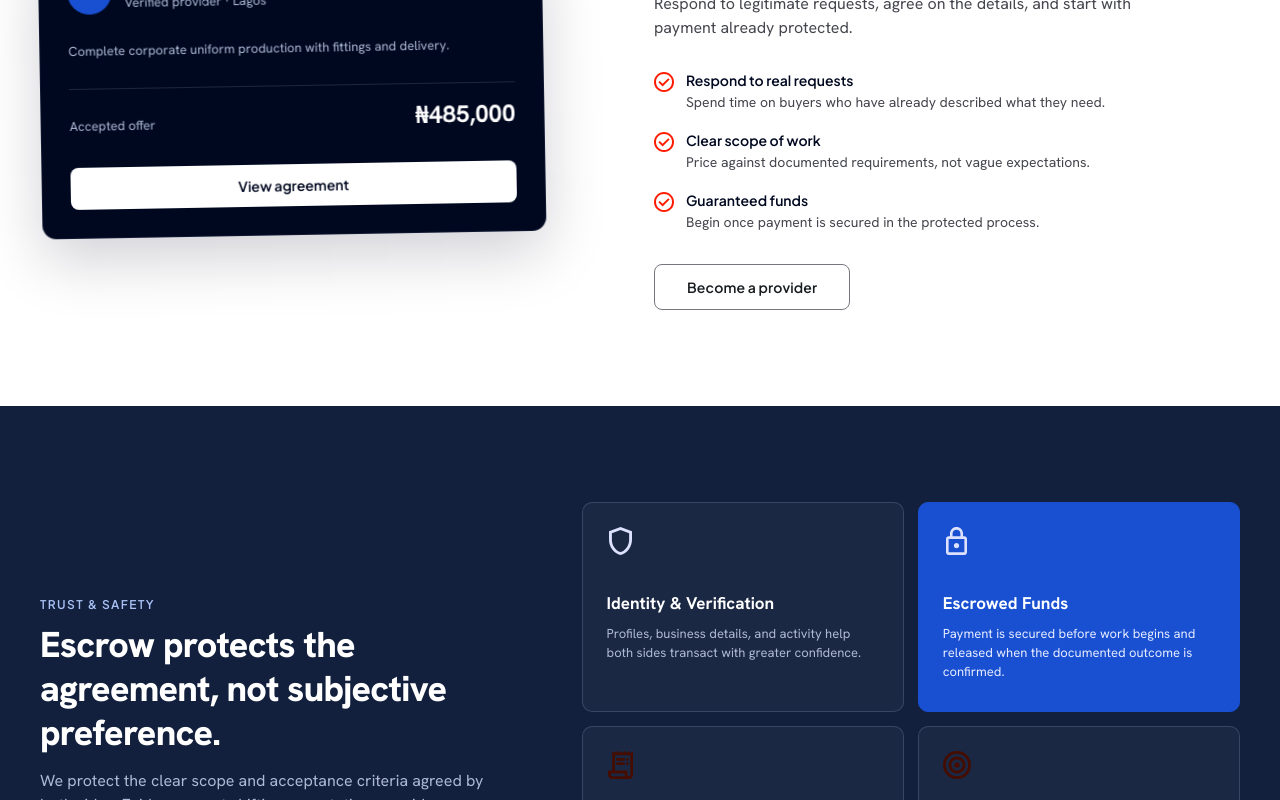
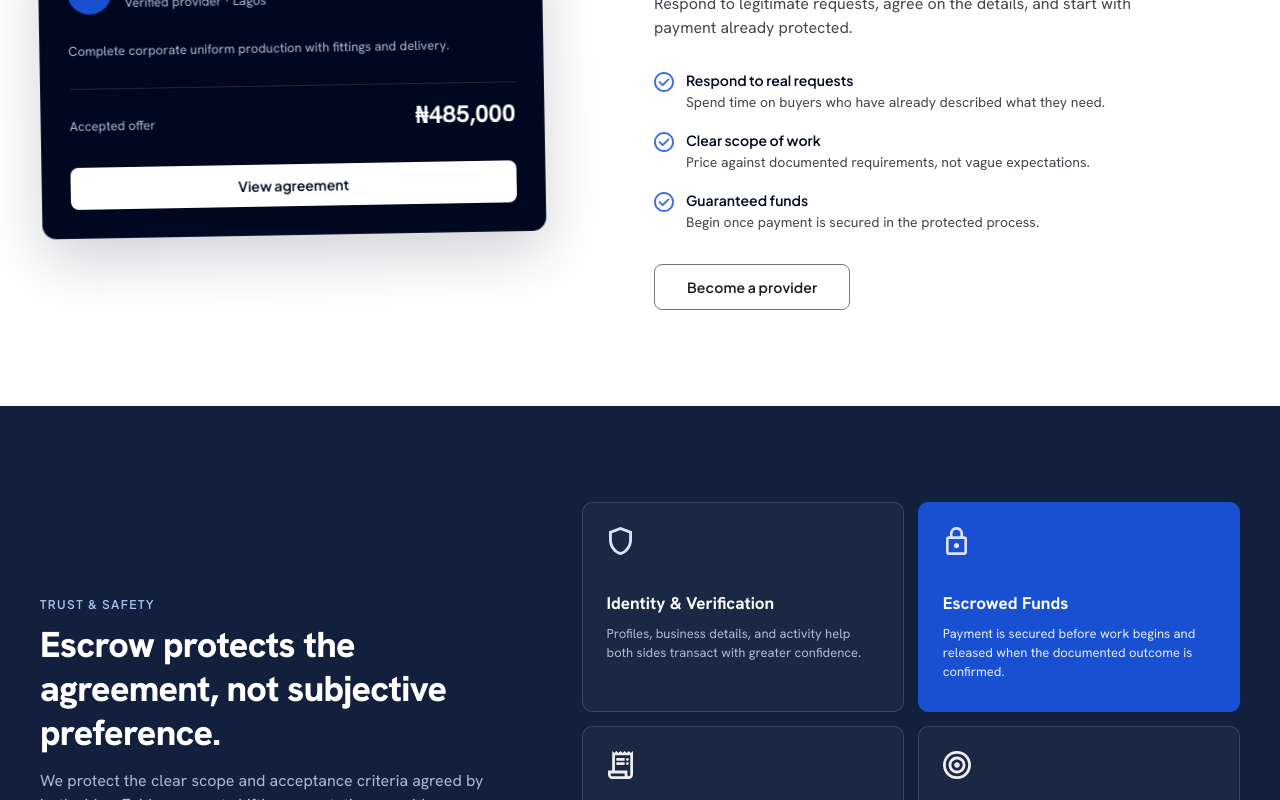
Before and after one commit to requote001/Requote_v1, a React (Vite) app: page / in a window 1280 px wide. Shown: the part 2520-3320 px from the top of the page. Built offline with nearby package versions, Linux system fonts and the light colour scheme.

Commit message:
Improve landing page icon contrast

```diff
--- a/src/App.css
+++ b/src/App.css
@@ -616,8 +616,9 @@
   font: 600 14px/20px var(--font-ui);
 }
 
-.feature-list--ember .asset-icon {
-  filter: hue-rotate(135deg) saturate(1.5);
+.feature-list--provider .asset-icon {
+  filter: none;
+  opacity: 0.82;
 }
 
 .request-ui {
@@ -849,6 +850,10 @@
 .escrow__grid .asset-icon {
   width: 28px;
   height: 28px;
+}
+.escrow-card--light-icon .asset-icon {
+  filter: brightness(0) invert(1);
+  opacity: 0.92;
 }
 
 .escrow__grid h3 {
--- a/src/App.tsx
+++ b/src/App.tsx
@@ -511,7 +511,7 @@ function App() {
                 Respond to legitimate requests, agree on the details, and start
                 with payment already protected.
               </p>
-              <ul className="feature-list feature-list--ember">
+              <ul className="feature-list feature-list--provider">
                 <li>
                   <AssetIcon src="/figma/icon-07.svg" />
                   <span>
@@ -571,7 +571,7 @@ function App() {
                   documented outcome is confirmed.
                 </p>
               </article>
-              <article>
+              <article className="escrow-card--light-icon">
                 <AssetIcon src="/figma/icon-09.svg" />
                 <h3>Evidence-Based Disputes</h3>
                 <p>
@@ -579,7 +579,7 @@ function App() {
                   establish what happened.
                 </p>
               </article>
-              <article>
+              <article className="escrow-card--light-icon">
                 <AssetIcon src="/figma/icon-08.svg" />
                 <h3>Fair Outcomes</h3>
                 <p>
```
Also changed, not shown: .21st/design.json.
